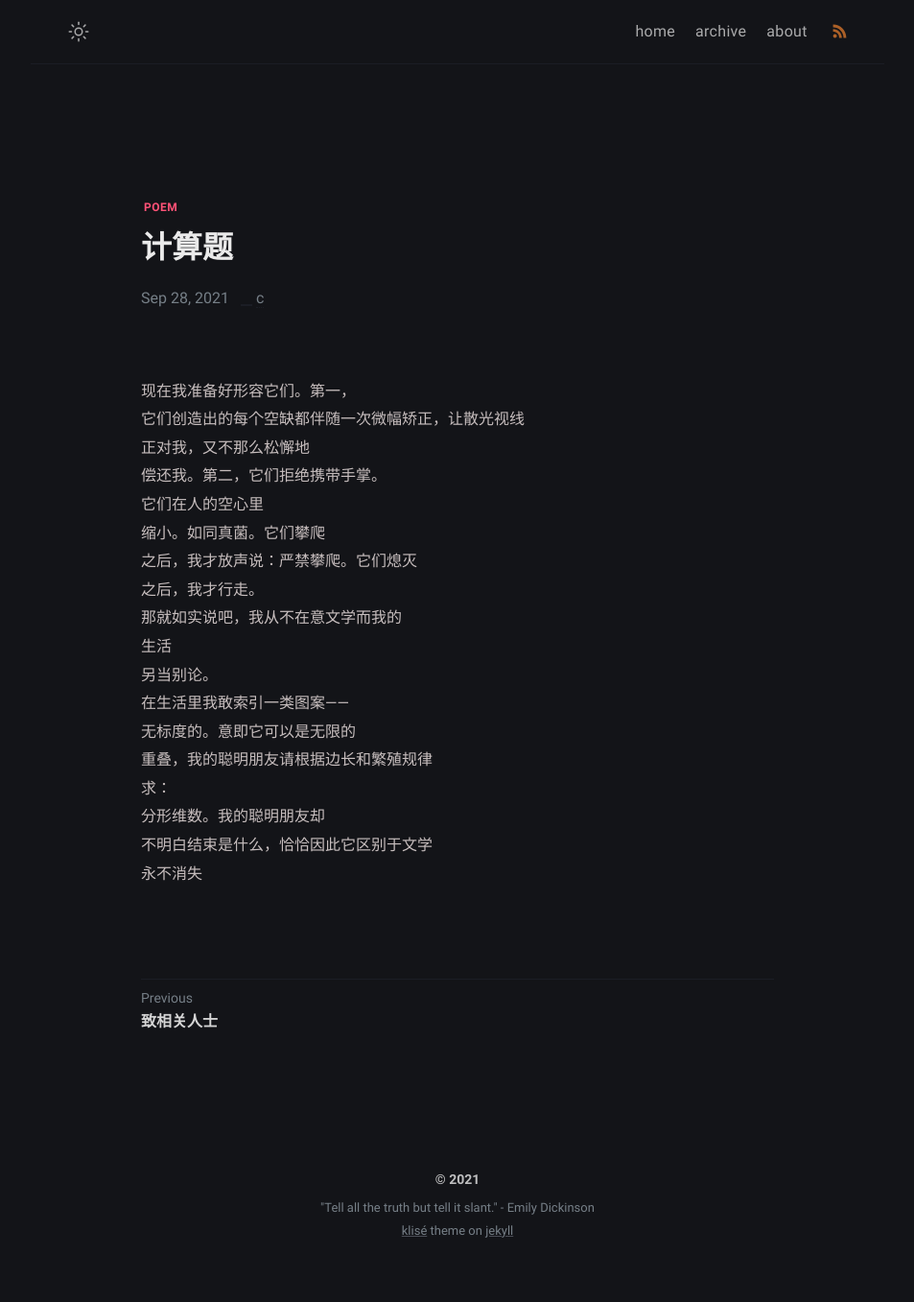
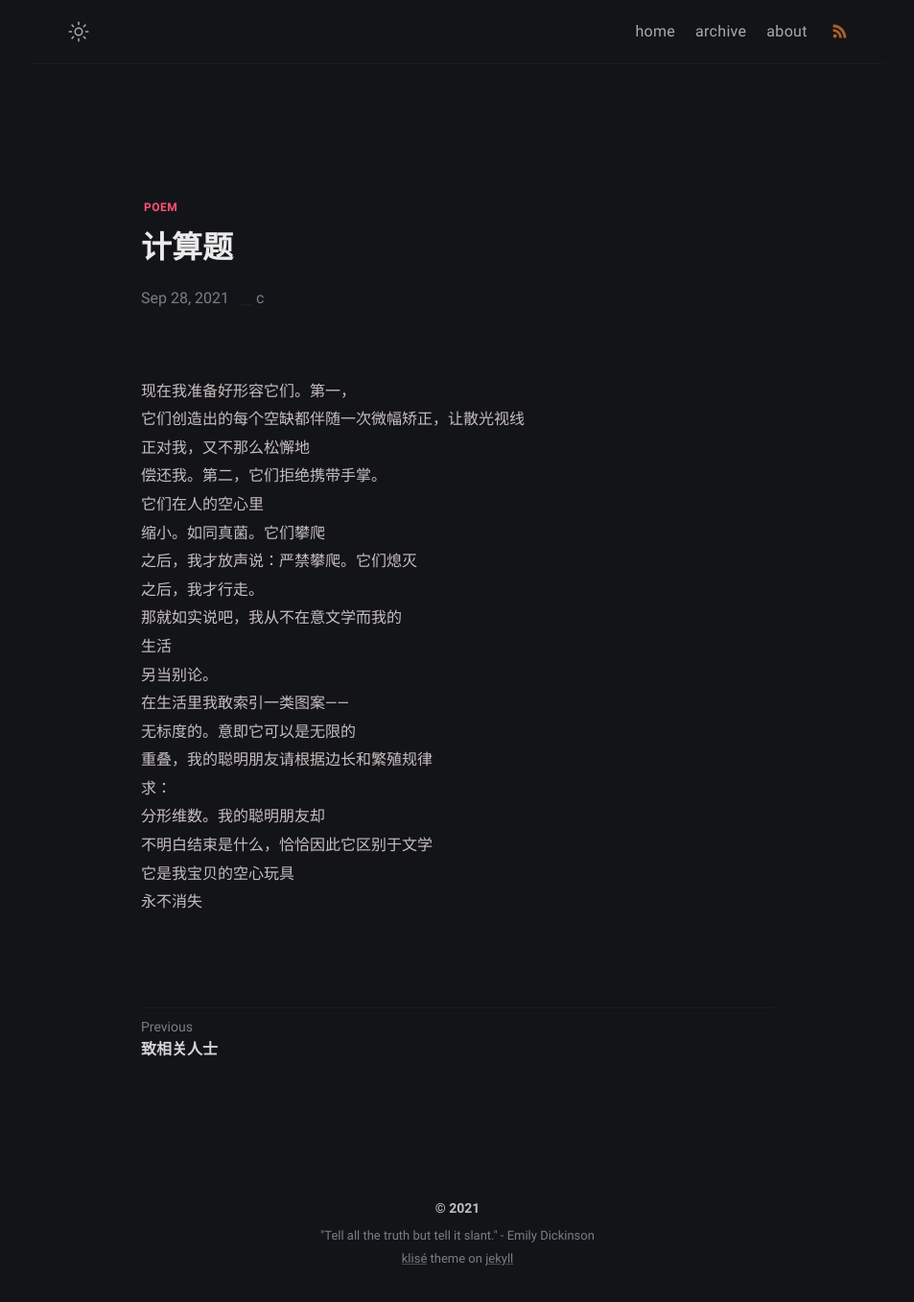
Before and after one commit to yijingch/afistforair.github.io, a Jekyll site: the page built from _posts/calculation-exercises/2021-09-28-calculation-exercises.md, in a window 1280 px wide. Shown: the whole page at 96% size, without its empty margins (163-1116 px from the left). Built offline with Jekyll 4.4.1, drawn with Linux system fonts in a browser that asks for light colours; before the commit the page ends 1327 px from its top, so only the background shows below that.

Commit message:
edit post

```diff
--- a/_posts/calculation-exercises/2021-09-28-calculation-exercises.md
+++ b/_posts/calculation-exercises/2021-09-28-calculation-exercises.md
@@ -21,4 +21,5 @@ tags: [poem]
 求：
 分形维数。我的聪明朋友却
 不明白结束是什么，恰恰因此它区别于文学
+它是我宝贝的空心玩具
 永不消失
```
